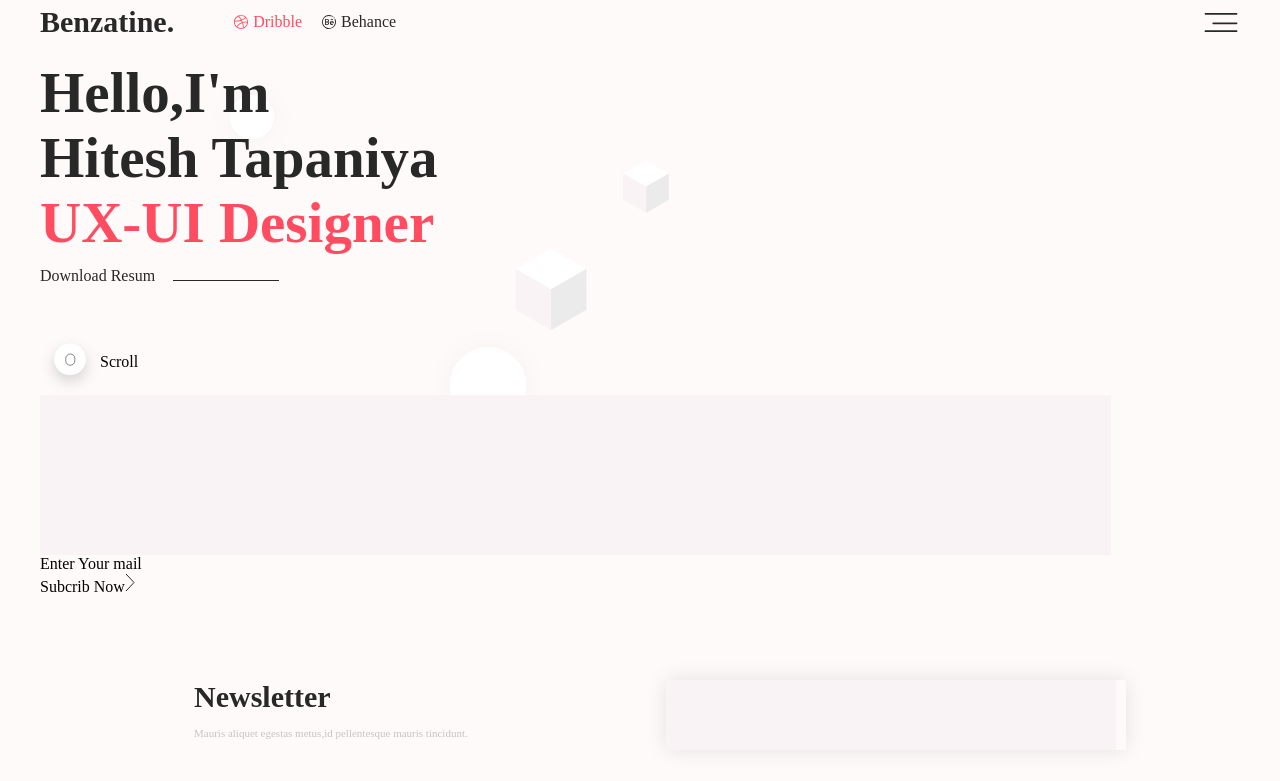
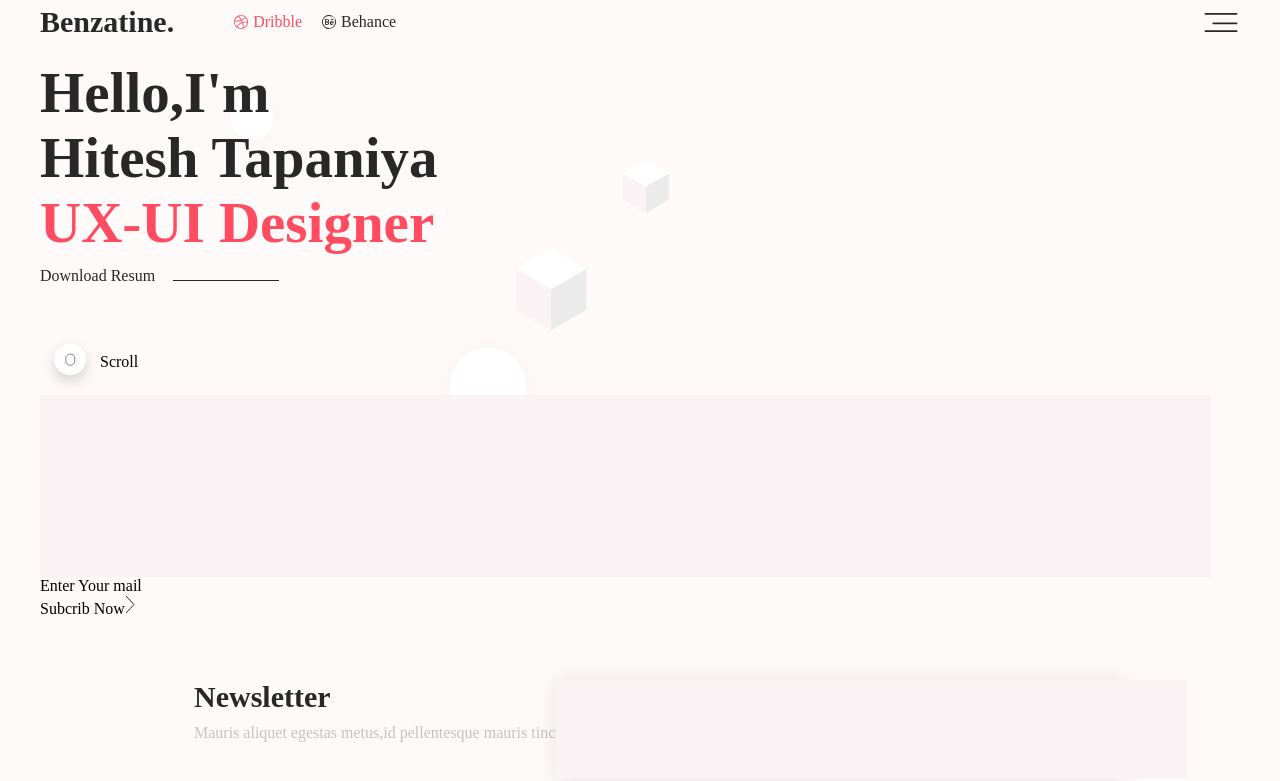
Before and after one commit to GboyeRichard1/New-Figma-Project, a plain HTML site: page index.html in a window 1280 px wide. Drawn offline with Linux system fonts and the light colour scheme.

Commit message:
Adjustment

```diff
--- a/style.css
+++ b/style.css
@@ -130,8 +130,8 @@ font-weight: 700;
     Position: relative;
     display: flex;
     flex-direction: row;
-    width: 1071px;
-    height: 160px;
+    width: 1171px;
+    height: 182px;
     flex-shrink: 0;
     background: #F9F3F5;
 }
@@ -154,8 +154,8 @@ font-weight: 700;
     top: 680px;
     right: 154px;
     display: flex;
-    width: 460px;
-    height: 70px;
+    width: 570px;
+    height: 98px;
     flex-shrink: 0;
     color: white;
     box-shadow: 0px 0px 20px 0px rgba(0, 0, 0, 0.10);
@@ -165,7 +165,7 @@ font-weight: 700;
 .Text{
     color: #C4C4C4;
     font-family: Poppins;
-    font-size: 11px;
+    font-size: 16px;
     font-style: normal;
     font-weight: 400;
     line-height: 26px;
```
